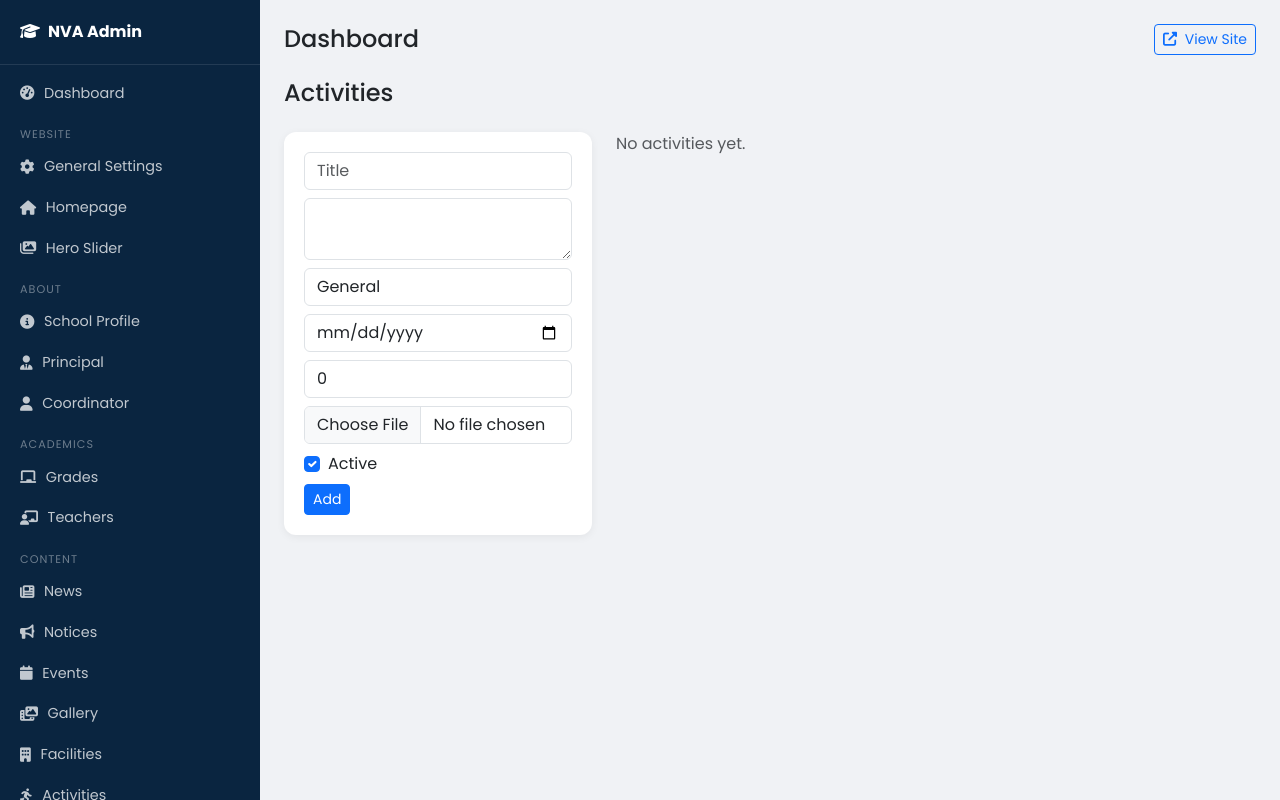
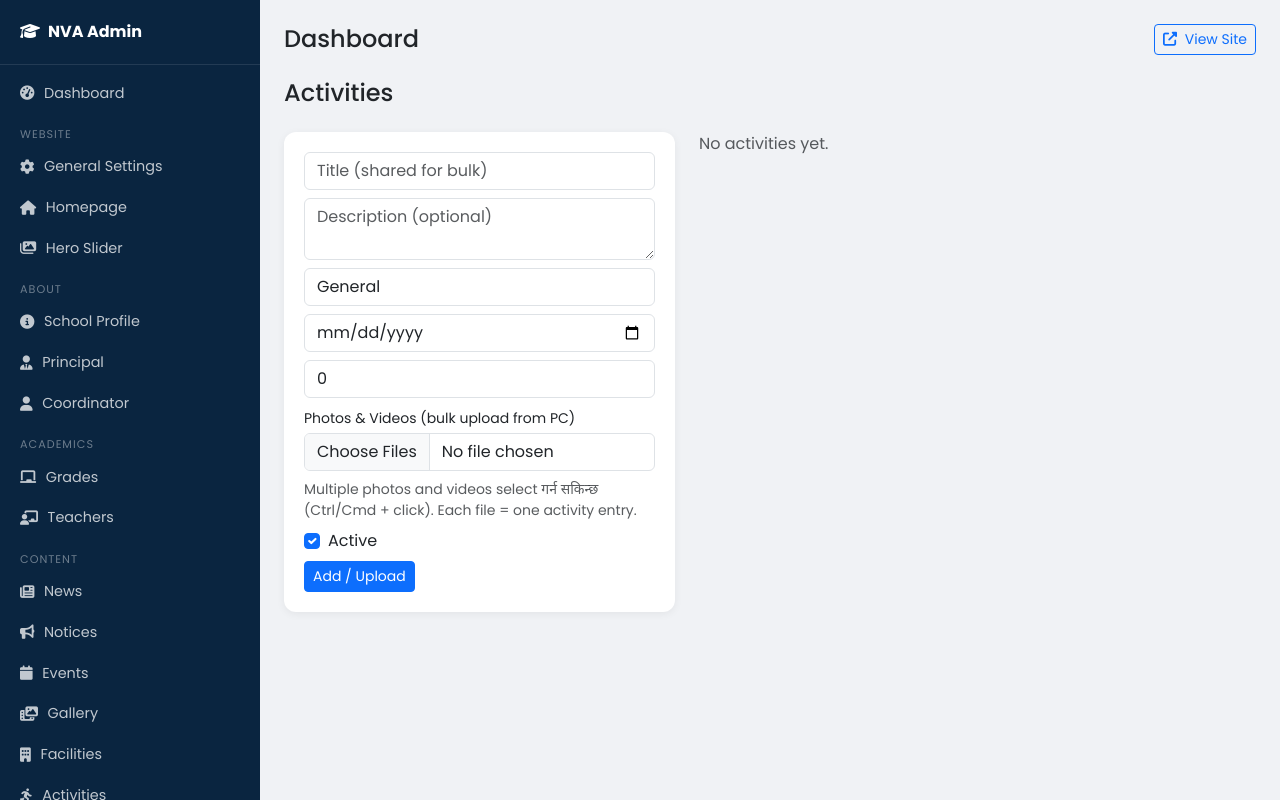
Before and after one commit to argonbhujel1/newvisionacademy, a Flask app: page /admin/activities in a window 1280 px wide. Run offline with Flask 3, Linux system fonts and the light colour scheme; the visitor is signed in with stand-in values (Sample User, id 1); data comes from the database, SQL or seed files in the repository; data that the repository does not hold is empty; parts of the project's set-up code (start-up, migrations or seed data) failed here and were passed over.

Commit message:
Add Nepali support + PDF upload for notices, bulk photo/video upload for activities

```diff
--- a/app.py
+++ b/app.py
@@ -1388,23 +1388,59 @@ def admin_activities():
     if request.method == "POST":
         action = request.form.get("action")
         if action == "add":
-            a = Activity(
-                title=request.form.get("title", ""),
-                description=request.form.get("description", ""),
-                category=request.form.get("category", "General"),
-                sort_order=int(request.form.get("sort_order", 0) or 0),
-                is_active="is_active" in request.form,
-            )
+            title = request.form.get("title", "") or "Activity"
+            description = request.form.get("description", "")
+            category = request.form.get("category", "General")
+            sort_order = int(request.form.get("sort_order", 0) or 0)
+            is_active = "is_active" in request.form
+            activity_date = None
             if request.form.get("activity_date"):
-                a.activity_date = datetime.strptime(request.form["activity_date"], "%Y-%m-%d").date()
-            if "image" in request.files and request.files["image"].filename:
-                result = upload_image(request.files["image"], folder="newvisionacademy/activities")
-                if result:
-                    a.image_url = result["url"]
-                    a.image_public_id = result.get("public_id", "")
-            db.session.add(a)
-            db.session.commit()
-            flash("Activity added.", "success")
+                try:
+                    activity_date = datetime.strptime(request.form["activity_date"], "%Y-%m-%d").date()
+                except ValueError:
+                    activity_date = None
+
+            files = request.files.getlist("media")
+            # Fallback to single "image" field for backward compatibility
+            if not any(f and f.filename for f in files) and "image" in request.files:
+                files = [request.files["image"]]
+
+            uploaded = 0
+            valid_files = [f for f in files if f and f.filename]
+            if valid_files:
+                for idx, f in enumerate(valid_files):
+                    result = upload_file(f, folder="newvisionacademy/activities")
+                    if not result:
+                        # try image-specific upload as fallback
+                        result = upload_image(f, folder="newvisionacademy/activities")
+                    a = Activity(
+                        title=title if len(valid_files) == 1 else f"{title} ({idx + 1})",
+                        description=description,
+                        category=category,
+                        sort_order=sort_order + idx,
+                        is_active=is_active,
+                        activity_date=activity_date,
+                    )
+                    if result:
+                        a.image_url = result["url"]
+                        a.image_public_id = result.get("public_id", "")
+                    db.session.add(a)
+                    uploaded += 1
+                db.session.commit()
+                flash(f"{uploaded} activity item(s) added (photos/videos).", "success")
+            else:
+                # No media — still create one entry with title/description
+                a = Activity(
+                    title=title,
+                    description=description,
+                    category=category,
+                    sort_order=sort_order,
+                    is_active=is_active,
+                    activity_date=activity_date,
+                )
+                db.session.add(a)
+                db.session.commit()
+                flash("Activity added (no media).", "success")
         elif action == "edit":
             a = Activity.query.get(request.form.get("id"))
             if a:
@@ -1415,8 +1451,9 @@ def admin_activities():
                 a.is_active = "is_active" in request.form
                 if request.form.get("activity_date"):
                     a.activity_date = datetime.strptime(request.form["activity_date"], "%Y-%m-%d").date()
-                if "image" in request.files and request.files["image"].filename:
-                    result = upload_image(request.files["image"], folder="newvisionacademy/activities")
+                media = request.files.get("media") or request.files.get("image")
+                if media and media.filename:
+                    result = upload_file(media, folder="newvisionacademy/activities") or upload_image(media, folder="newvisionacademy/activities")
                     if result:
                         a.image_url = result["url"]
                         a.image_public_id = result.get("public_id", "")
@@ -1425,6 +1462,8 @@ def admin_activities():
         elif action == "delete":
             a = Activity.query.get(request.form.get("id"))
             if a:
+                if a.image_public_id:
+                    delete_image(a.image_public_id)
                 db.session.delete(a)
                 db.session.commit()
                 flash("Activity deleted.", "success")
@@ -1565,7 +1604,16 @@ def admin_notices():
                 published_at=now_nepal(),
             )
             if request.form.get("expiry_date"):
-                n.expiry_date = datetime.strptime(request.form["expiry_date"], "%Y-%m-%d")
+                try:
+                    n.expiry_date = datetime.strptime(request.form["expiry_date"], "%Y-%m-%d")
+                except ValueError:
+                    pass
+            # PDF / document / image upload for notice
+            pdf_file = request.files.get("pdf_file")
+            if pdf_file and pdf_file.filename:
+                result = upload_file(pdf_file, folder="newvisionacademy/notices")
+                if result:
+                    n.pdf_url = result["url"]
             db.session.add(n)
             db.session.commit()
             if n.is_active:
--- a/static/css/style.css
+++ b/static/css/style.css
@@ -17,7 +17,7 @@
 * { box-sizing: border-box; }
 html { scroll-behavior: smooth; }
 body {
-  font-family: 'Poppins', sans-serif;
+  font-family: 'Poppins', 'Noto Sans Devanagari', sans-serif;
   color: var(--text);
   background: var(--white);
   line-height: 1.6;
--- a/templates/admin/_layout_start.html
+++ b/templates/admin/_layout_start.html
@@ -5,10 +5,10 @@
 <title>{% block title %}Admin{% endblock %} – NVA</title>
 <link href="https://cdn.jsdelivr.net/npm/bootstrap@5.3.3/dist/css/bootstrap.min.css" rel="stylesheet">
 <link rel="stylesheet" href="https://cdnjs.cloudflare.com/ajax/libs/font-awesome/6.5.2/css/all.min.css">
-<link href="https://fonts.googleapis.com/css2?family=Poppins:wght@400;500;600;700&display=swap" rel="stylesheet">
+<link href="https://fonts.googleapis.com/css2?family=Noto+Sans+Devanagari:wght@400;500;600;700&family=Poppins:wght@400;500;600;700&display=swap" rel="stylesheet">
 <style>
 :root{--sidebar:#0a2540;--sidebar-hover:#1e4d8c}
-body{font-family:'Poppins',sans-serif;background:#f0f2f5}
+body{font-family:'Poppins','Noto Sans Devanagari',sans-serif;background:#f0f2f5}
 .admin-sidebar{width:260px;background:var(--sidebar);height:100vh;max-height:100vh;position:fixed;left:0;top:0;overflow-y:auto;overflow-x:hidden;z-index:100;-webkit-overflow-scrolling:touch}
 .admin-sidebar .brand{padding:1.25rem;color:#fff;font-weight:700;border-bottom:1px solid rgba(255,255,255,.1);position:sticky;top:0;background:var(--sidebar);z-index:2}
 .admin-sidebar .nav-link{color:rgba(255,255,255,.75);padding:.6rem 1.25rem;font-size:.9rem;display:flex;align-items:center;gap:.6rem}
--- a/templates/admin/activities.html
+++ b/templates/admin/activities.html
@@ -1,21 +1,36 @@
 {% include "admin/_layout_start.html" %}
 <h4 class="mb-4">Activities</h4>
 <div class="row g-4">
-<div class="col-lg-4"><div class="stat-card">
+<div class="col-lg-5"><div class="stat-card">
 <form method="POST" enctype="multipart/form-data">
 <input type="hidden" name="action" value="add">
-<input type="text" name="title" class="form-control mb-2" placeholder="Title" required>
-<textarea name="description" class="form-control mb-2" rows="2"></textarea>
+<input type="text" name="title" class="form-control mb-2" placeholder="Title (shared for bulk)" required>
+<textarea name="description" class="form-control mb-2" rows="2" placeholder="Description (optional)"></textarea>
 <input type="text" name="category" class="form-control mb-2" placeholder="Category" value="General">
 <input type="date" name="activity_date" class="form-control mb-2">
-<input type="number" name="sort_order" class="form-control mb-2" value="0">
-<input type="file" name="image" class="form-control mb-2" accept="image/*">
+<input type="number" name="sort_order" class="form-control mb-2" value="0" placeholder="Sort order">
+<label class="form-label small mb-1">Photos &amp; Videos (bulk upload from PC)</label>
+<input type="file" name="media" class="form-control mb-2" accept="image/*,video/*" multiple>
+<small class="text-muted d-block mb-2">Multiple photos and videos select गर्न सकिन्छ (Ctrl/Cmd + click). Each file = one activity entry.</small>
 <div class="form-check mb-2"><input type="checkbox" name="is_active" checked class="form-check-input" id="aa"><label for="aa">Active</label></div>
-<button type="submit" class="btn btn-primary btn-sm">Add</button>
-</form></div></div>
-<div class="col-lg-8">
+<button type="submit" class="btn btn-primary btn-sm">Add / Upload</button>
+</form>
+</div></div>
+<div class="col-lg-7">
 {% for a in activities %}
-<div class="stat-card mb-2 d-flex justify-content-between"><div><strong>{{ a.title }}</strong> <span class="badge bg-secondary">{{ a.category }}</span></div>
+<div class="stat-card mb-2 d-flex justify-content-between align-items-center gap-2">
+<div class="d-flex align-items-center gap-2 flex-grow-1" style="min-width:0">
+{% if a.image_url %}
+  {% set url_l = a.image_url|lower %}
+  {% set is_video = url_l.endswith('.mp4') or url_l.endswith('.webm') or url_l.endswith('.mov') or url_l.endswith('.avi') or url_l.endswith('.mkv') or '/video/' in url_l or 'video/upload' in url_l %}
+  {% if is_video %}
+  <video src="{{ a.image_url }}" style="width:64px;height:48px;object-fit:cover;border-radius:6px" muted></video>
+  {% else %}
+  <img src="{{ a.image_url }}" style="width:64px;height:48px;object-fit:cover;border-radius:6px" alt="">
+  {% endif %}
+{% endif %}
+<div style="min-width:0"><strong class="d-block text-truncate">{{ a.title }}</strong> <span class="badge bg-secondary">{{ a.category }}</span></div>
+</div>
 <form method="POST" onsubmit="return confirm('Delete?')"><input type="hidden" name="action" value="delete"><input type="hidden" name="id" value="{{ a.id }}"><button class="btn btn-sm btn-outline-danger">Delete</button></form>
 </div>
 {% else %}<p class="text-muted">No activities yet.</p>{% endfor %}
--- a/templates/base.html
+++ b/templates/base.html
@@ -15,7 +15,7 @@
   {% if profile.favicon_url %}<link rel="icon" href="{{ profile.favicon_url }}">{% endif %}
   <link href="https://cdn.jsdelivr.net/npm/bootstrap@5.3.3/dist/css/bootstrap.min.css" rel="stylesheet">
   <link rel="stylesheet" href="https://cdnjs.cloudflare.com/ajax/libs/font-awesome/6.5.2/css/all.min.css">
-  <link href="https://fonts.googleapis.com/css2?family=Poppins:wght@300;400;500;600;700;800&family=Playfair+Display:wght@600;700&display=swap" rel="stylesheet">
+  <link href="https://fonts.googleapis.com/css2?family=Noto+Sans+Devanagari:wght@400;500;600;700&family=Poppins:wght@300;400;500;600;700;800&family=Playfair+Display:wght@600;700&display=swap" rel="stylesheet">
   <link rel="stylesheet" href="{{ url_for('static', filename='css/style.css') }}">
   <style>
     :root {
```
Also changed, not shown: templates/activities.html (+9 -1 lines), templates/admin/notices.html (+19 -10 lines).
